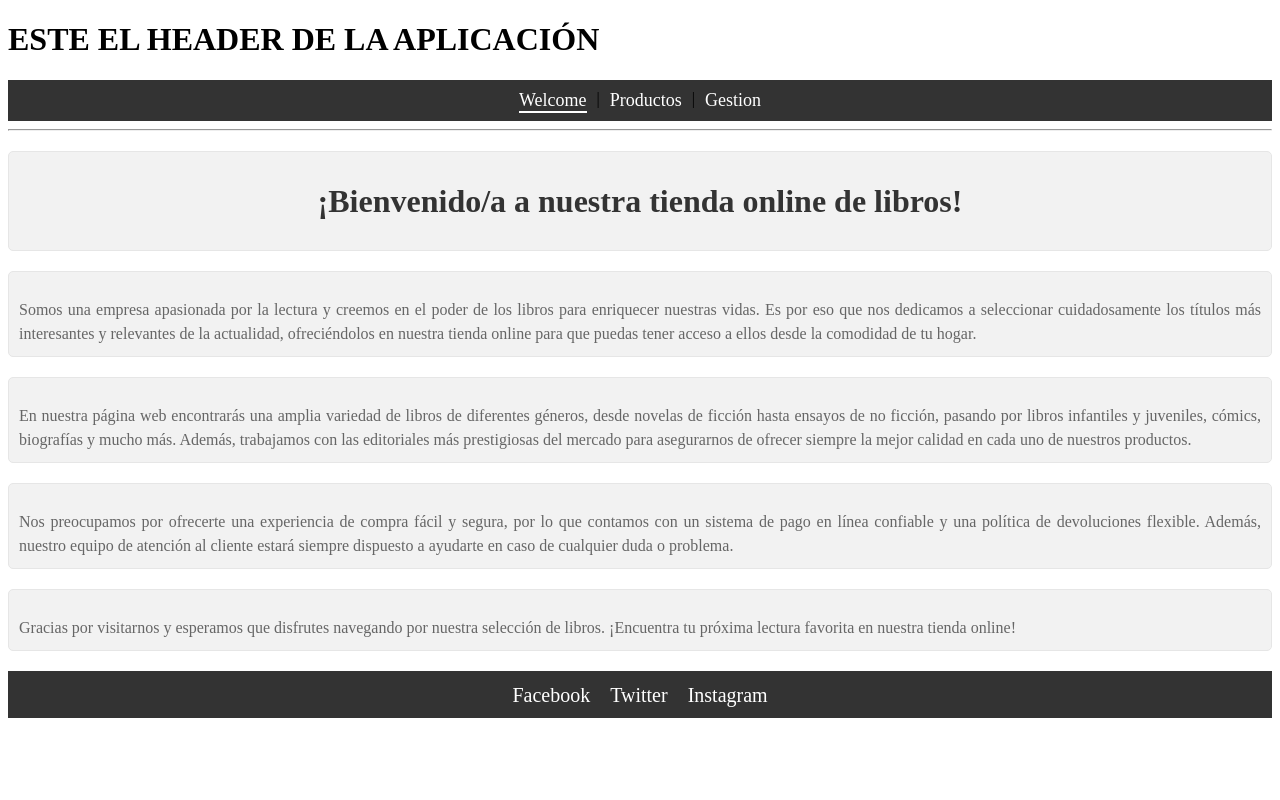
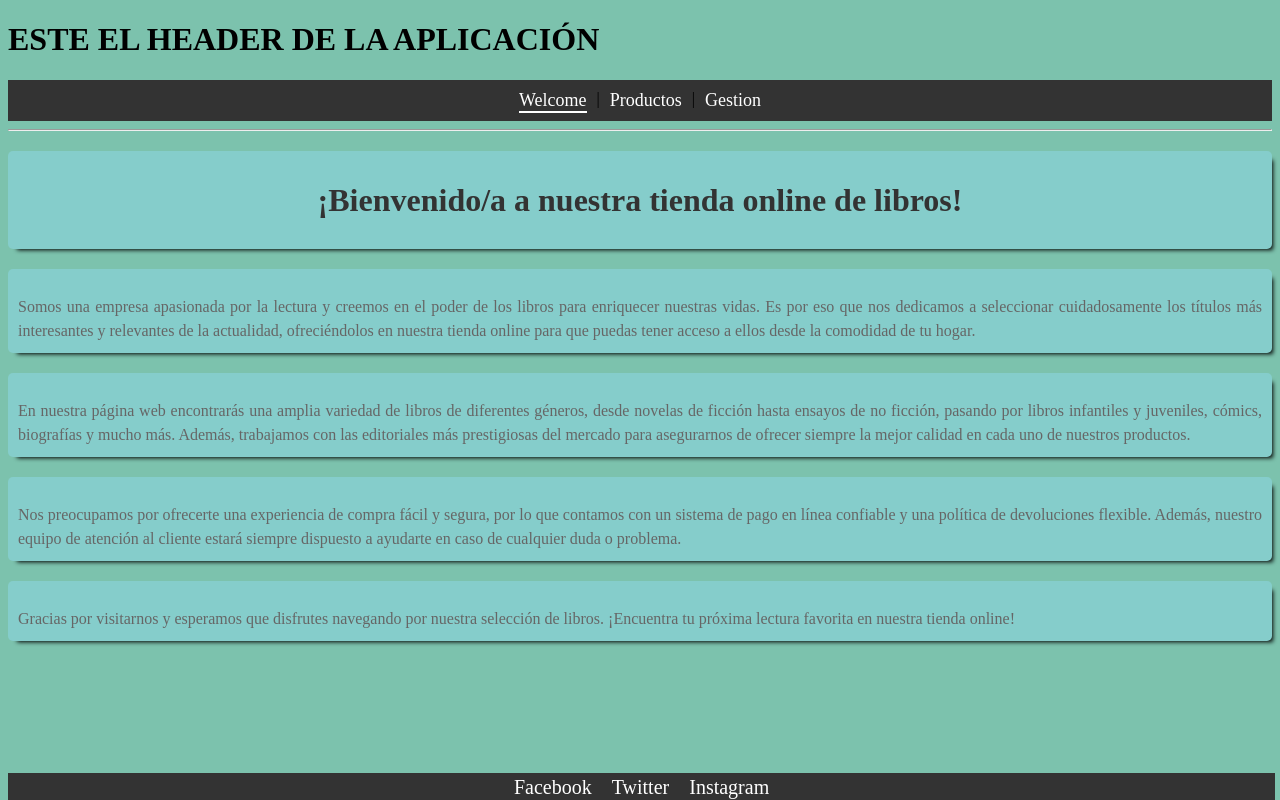
Before and after one commit to pablogvas/Proyecto_Pablo_y_Laura, an Angular app: page /welcome in a window 1280 px wide. Built offline with nearby package versions, Linux system fonts and the light colour scheme.

Commit message:
StylesProvisional

```diff
--- a/src/app/modules/components/footer/footer.component.scss
+++ b/src/app/modules/components/footer/footer.component.scss
@@ -1,8 +1,10 @@
 .footer {
+  position: fixed;
+  bottom: 0;
+  width: 99%;
   background-color: #333333;
   color: #FFFFFF;
   text-align: center;
-  padding: 10px;
 
   .redes-sociales {
     list-style: none;
--- a/src/app/modules/components/inicio/welcome/welcome.component.scss
+++ b/src/app/modules/components/inicio/welcome/welcome.component.scss
@@ -1,9 +1,11 @@
 .div-welcome {
     margin: 20px 0;
     padding: 10px;
-    background-color: #F2F2F2;
-    border: 1px solid #E6E6E6;
+    background-color:#85CDCB;
     border-radius: 5px;
+    -webkit-box-shadow: 5px 5px 4px -4px #000000;
+    box-shadow: 5px 5px 4px -4px #000000;
+
 
     .titulo-welcome {
       font-size: 32px;
--- a/src/styles.scss
+++ b/src/styles.scss
@@ -1 +1,3 @@
-/* You can add global styles to this file, and also import other style files */
+body {
+    background-color: #7CC2AD;
+}
```
Also changed, not shown: src/app/modules/components/nav/nav.component.scss (indentation only).
